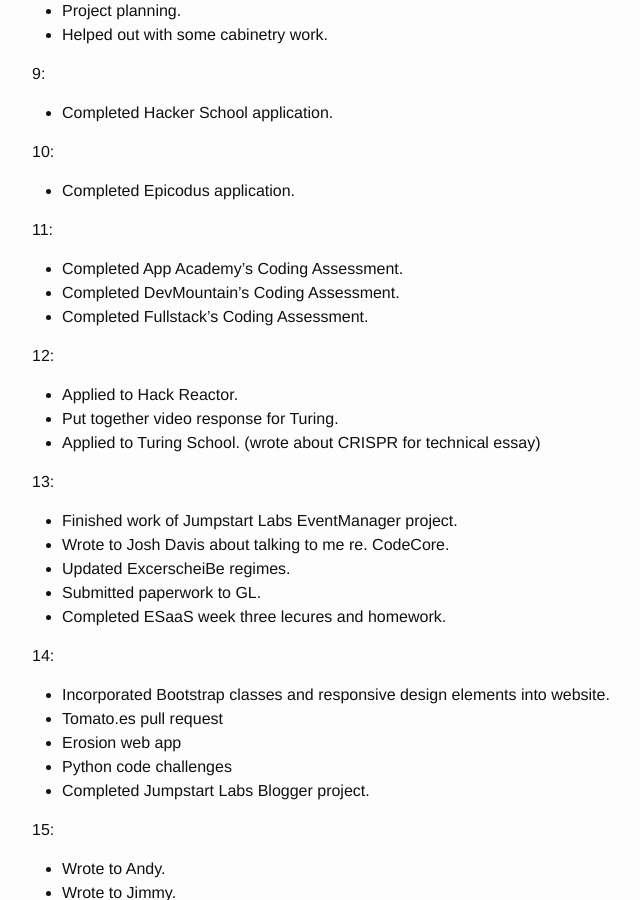
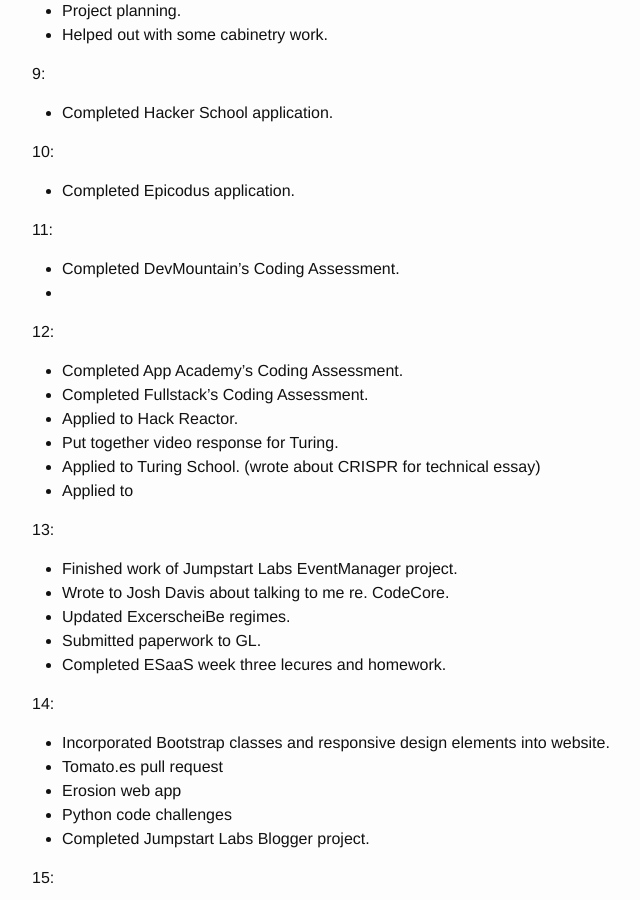
Before and after one commit to roccaturi/roccaturi.github.io, a Jekyll site: the page built from _posts/2014-12-01-journal.md, in a window 1280 px wide and 900 px high, scrolled down 414 px. Shown: the whole window, without its empty margins (238-878 px from the left). Built offline with Jekyll 4.4.1, drawn with Linux system fonts in a browser that asks for light colours; Markdown is read by kramdown in place of the engine named in the settings.

Commit message:
Updated Dec entry

```diff
--- a/_posts/2014-12-01-journal.md
+++ b/_posts/2014-12-01-journal.md
@@ -23,14 +23,16 @@ categories: journal
 * Completed Epicodus application.
 
 11:
-+ Completed App Academy's Coding Assessment.
-+ Completed DevMountain's Coding Assessment.
-+ Completed Fullstack's Coding Assessment.
+* Completed DevMountain's Coding Assessment.
+*
 
 12:
++ Completed App Academy's Coding Assessment.
++ Completed Fullstack's Coding Assessment.
 + Applied to Hack Reactor.
 + Put together video response for Turing.
 + Applied to Turing School. (wrote about CRISPR for technical essay)
++ Applied to
 
 13:
 + Finished work of Jumpstart Labs EventManager project.
```
